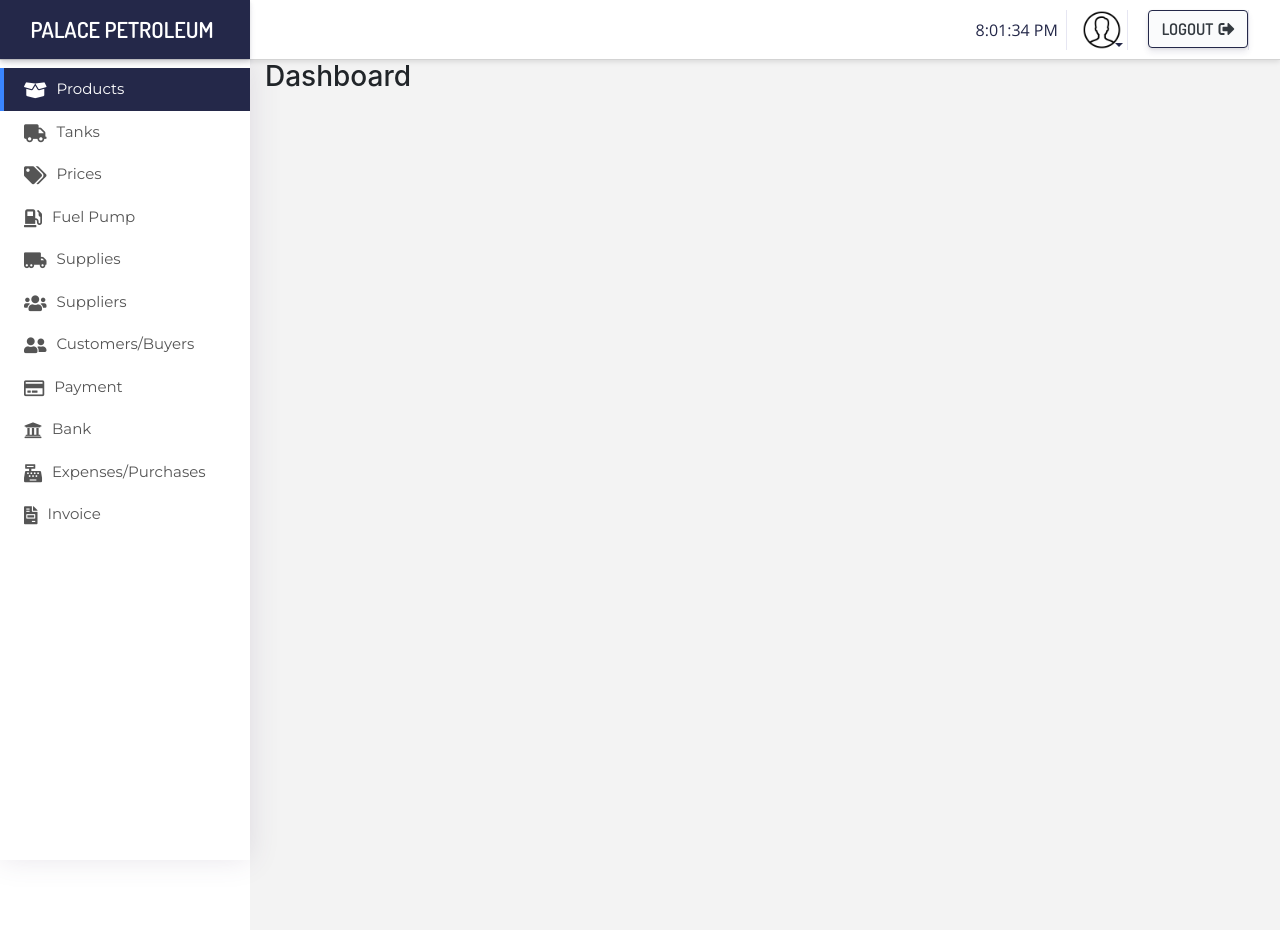
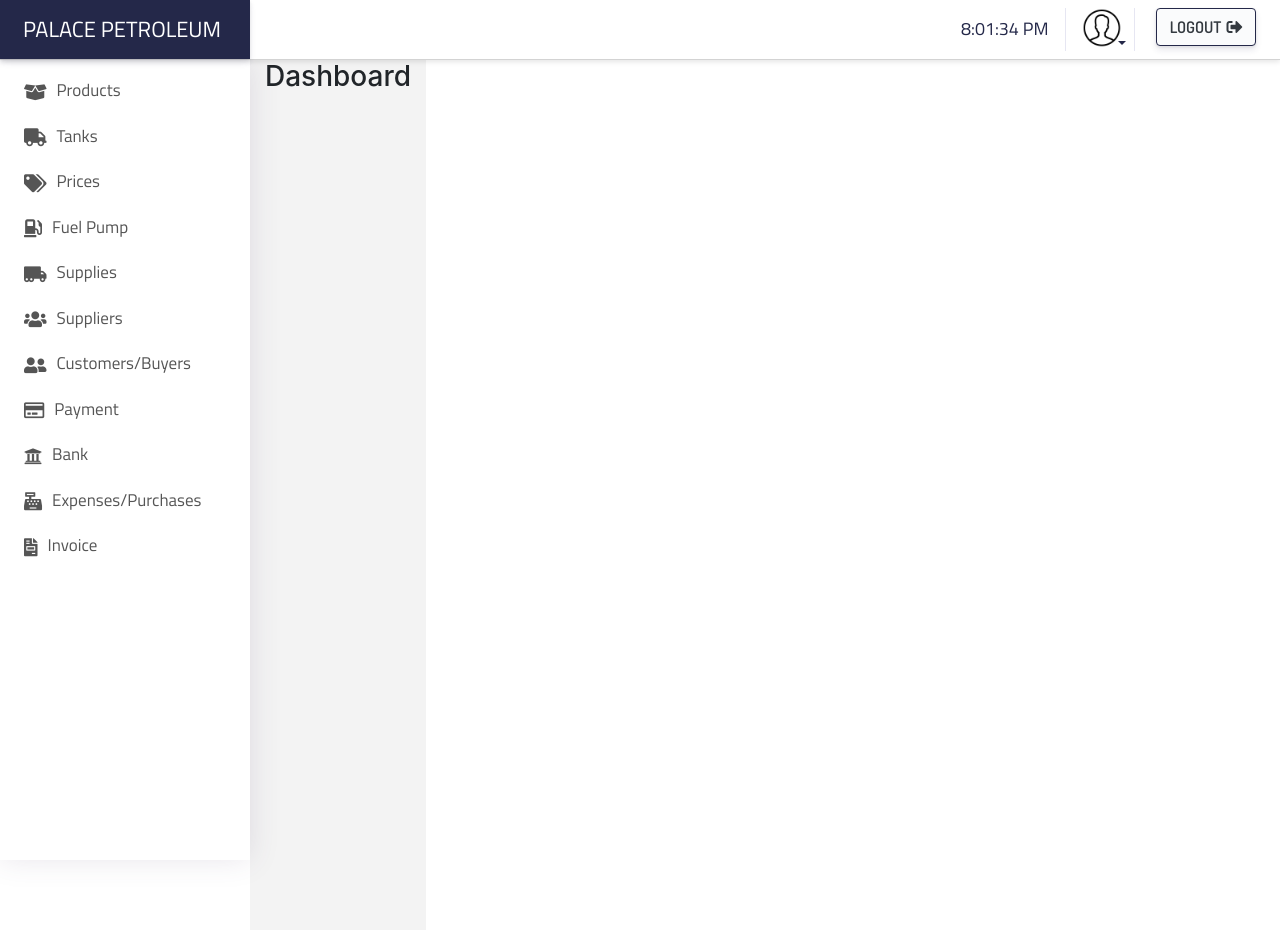
Before and after one commit to EmmanuelJoshua/Inventory-app-php, a PHP site: page /dashboard.php in a window 1280 px wide. Run offline with PHP 8.4, Linux system fonts and the light colour scheme; some libraries are stand-ins or nearby versions.

Commit message:
More changes.

```diff
--- a/app/assets/css-app-files/dashboard.css
+++ b/app/assets/css-app-files/dashboard.css
@@ -1,6 +1,6 @@
 .dashboard-wrapper{
 	z-index: -9999;
-   	position: relative;
+   	position: absolute;
     left: 0;
     margin-top: 60px !important;
     margin-left: 250px;
--- a/app/assets/css-app-files/header.css
+++ b/app/assets/css-app-files/header.css
@@ -54,6 +54,7 @@
 }
 
 .navbar-brand{
+	font-family: 'Titillium Web';
 	display: inline-block;
     margin-right: 1rem;
     line-height: inherit;
@@ -67,8 +68,11 @@
 .nav-user-img img{
 	width: 40px;
 	height: 40px;
-	margin-right: 15px;
-	/*margin-left: 10px;*/
+}
+
+.dropdown-menu .dropdown-item i{
+	color: #242849;
+	/*font-family: Dosis !important;*/
 }
 
  .dropdown-toggle::after {
@@ -76,7 +80,7 @@
     display: inline-block;
     width: 0;
     height: 0;
-    margin-left: -1.4em !important;
+    margin-left: -0.5em !important;
     vertical-align: -0.8em !important;
     content: "";
     border-top: 0.3em solid;
@@ -87,7 +91,6 @@
 
 .navbar-right-top .nav-item {
     border-right: 1px solid #e6e6f2;
-    margin-right: 15px;
 }
 
 .navbar-right-top .nav-item .nav-link {
@@ -96,7 +99,8 @@
 }
 
 #timeSpan{
-	font-family: Open Sans;
+	font-family: 'Titillium Web';
+	font-size: 1.12em;
 	color: #242849 !important;
 }
 
--- a/app/assets/css-app-files/login.css
+++ b/app/assets/css-app-files/login.css
@@ -18,10 +18,11 @@ body, html {
 }
 
 .navbar-right .btn{
+	border: 1px solid #242849;
 	border-radius: .25rem;
 	box-shadow: 0 4px 6px rgba(50, 50, 93, .11), 0 1px 3px rgba(0, 0, 0, .08);
 	width: 100px !important;
-    height: 40px;
+    height: 38px;
     text-transform: uppercase;
     font-weight: 500;
 	color: #343a40 !important;
@@ -31,7 +32,6 @@ body, html {
 
 .navbar-right .btn:hover{
 	background-color: #0069D9;
-	border: 1.5px solid #fff;
 	color: #fff !important;
 }
 
--- a/app/assets/css-app-files/sideNav.css
+++ b/app/assets/css-app-files/sideNav.css
@@ -19,18 +19,19 @@
     margin-left: 20px;
     text-align: center;
     vertical-align: middle;
+    transition: all 0.4s ease-in-out;
+}
+
+.nav-left-sidebar .nav-item a:hover{
+	color: #242849 !important;
 }
 
 .nav-left-sidebar .nav-item a{
 	display: block;
     color: #555;
-    font-family: montserrat;
-    font-size: 15px;
+    font-family: 'Titillium Web';
+    font-size: 17px;
     padding: 10px 0;
-
-}
-
-.nav-left-sidebar .nav-items:hover a,i{
 
 }
 
--- a/app/dashboard.php
+++ b/app/dashboard.php
@@ -13,8 +13,7 @@
 		<!-- Website Stylesheet -->
 		<link rel="stylesheet" href="../app/assets/css-app-files/dashboard.css">
 		<!-- Font CDN -->
-		<link href="https://fonts.googleapis.com/css?family=Montserrat" rel="stylesheet">
-		<link href="https://fonts.googleapis.com/css?family=Open+Sans" rel="stylesheet">
+		<link href="https://fonts.googleapis.com/css?family=Titillium+Web" rel="stylesheet">
 		<link href="https://fonts.googleapis.com/css?family=Dosis:600" rel="stylesheet">
 		<!-- Font Awesome CDN -->
 		<link rel="stylesheet" href="https://use.fontawesome.com/releases/v5.8.1/css/all.css" integrity="sha384-50oBUHEmvpQ+1lW4y57PTFmhCaXp0ML5d60M1M7uH2+nqUivzIebhndOJK28anvf" crossorigin="anonymous">
@@ -26,4 +25,7 @@
 			</div>
 		</div>
 	</body>
+	<script src="https://code.jquery.com/jquery-3.3.1.slim.min.js" integrity="sha384-q8i/X+965DzO0rT7abK41JStQIAqVgRVzpbzo5smXKp4YfRvH+8abtTE1Pi6jizo" crossorigin="anonymous"></script>
+<script src="https://cdnjs.cloudflare.com/ajax/libs/popper.js/1.14.7/umd/popper.min.js" integrity="sha384-UO2eT0CpHqdSJQ6hJty5KVphtPhzWj9WO1clHTMGa3JDZwrnQq4sF86dIHNDz0W1" crossorigin="anonymous"></script>
+<script src="https://stackpath.bootstrapcdn.com/bootstrap/4.3.1/js/bootstrap.min.js" integrity="sha384-JjSmVgyd0p3pXB1rRibZUAYoIIy6OrQ6VrjIEaFf/nJGzIxFDsf4x0xIM+B07jRM" crossorigin="anonymous"></script>
 </html>
--- a/app/includes/header.php
+++ b/app/includes/header.php
@@ -1,7 +1,6 @@
 <!DOCTYPE html>
 <html>
   <head>
-    <!-- <base href="../"> -->
     <title>Home | Palace Petroleum</title>
     <meta name="viewport" content="width=device-width, initial-scale=1.0">
     <!-- Website Icon -->
@@ -10,34 +9,29 @@
     <link rel="stylesheet" href="../app/assets/libraries/css-libs/bootstrap.css">
     <!-- Website Stylesheet -->
     <link rel="stylesheet" href="../app/assets/css-app-files/header.css">
-    <!-- Font CDN -->
-    <link href="https://fonts.googleapis.com/css?family=Pacifico" rel="stylesheet">
-    <!-- Font Awesome CDN -->
-    <link rel="stylesheet" href="https://use.fontawesome.com/releases/v5.8.1/css/all.css" integrity="sha384-50oBUHEmvpQ+1lW4y57PTFmhCaXp0ML5d60M1M7uH2+nqUivzIebhndOJK28anvf" crossorigin="anonymous">
   </head>
   <body onload="displayTime();">
     <div class="dashboard-main-wrapper">
       <div class="dashboard-header">
         <nav class="navbar navbar-expand bg-white fixed-top">
           <div class="header-wrapper">
-            <a class="navbar-brand" href="#" style="font-family: Dosis">Palace Petroleum</a>
+            <a class="navbar-brand" href="#">Palace Petroleum</a>
           </div>
           <div class=" navbar-collapse">
             <ul class="navbar-nav ml-auto navbar-right-top">
-              <li class="nav-item">
+              <li class="nav-item mr-3 pr-2">
                 <span class="nav-link" id="timeSpan"></span>
               </li>
-              <li class="nav-item nav-user dropdown show">
+              <li class="nav-item nav-user dropdown show mr-3 pr-2">
                 <a class="nav-user-img dropdown-toggle" href="#" role="button" id="dropdownMenuLink" data-toggle="dropdown" aria-haspopup="true" aria-expanded="false">
                   <img src="../app/assets/images/icons8-male-user-50.png">
                 </a>
                 <div class="dropdown-menu" aria-labelledby="dropdownMenuLink">
-                  <a class="dropdown-item" href="#">Action</a>
-                  <a class="dropdown-item" href="#">Another action</a>
-                  <a class="dropdown-item" href="#">Something else here</a>
+                  <a class="dropdown-item" href="#" style="font-family: 'Titillium Web'">View Admin<i class="fas fa-user-cog ml-2"></i></a>
+                  <a class="dropdown-item" href="#" style="font-family: 'Titillium Web'">Add Admin<i class="fas fa-user-plus ml-3"></i></a>
                 </div>
               </li>
-              <li class="nav-item notification">
+              <li class="nav-item pr-2" style="border: none;">
                 <a class="btn btn-primary" href="#">Logout<i class="fas fa-sign-out-alt"></i></a>
               </li>
             </ul>
--- a/app/includes/sideNavigation.php
+++ b/app/includes/sideNavigation.php
@@ -1,7 +1,6 @@
 <!DOCTYPE html>
 <html>
   <head>
-    <!-- <base href="../"> -->
     <title>Home | Palace Petroleum</title>
     <meta name="viewport" content="width=device-width, initial-scale=1.0">
     <!-- Website Icon -->
@@ -10,17 +9,13 @@
     <link rel="stylesheet" href="../app/assets/libraries/css-libs/bootstrap.css">
     <!-- Website Stylesheet -->
     <link rel="stylesheet" href="../app/assets/css-app-files/sideNav.css">
-    <!-- Font CDN -->
-    <link href="https://fonts.googleapis.com/css?family=Pacifico" rel="stylesheet">
-    <!-- Font Awesome CDN -->
-    <link rel="stylesheet" href="https://use.fontawesome.com/releases/v5.8.1/css/all.css" integrity="sha384-50oBUHEmvpQ+1lW4y57PTFmhCaXp0ML5d60M1M7uH2+nqUivzIebhndOJK28anvf" crossorigin="anonymous">
   </head>
   <body>
     <div class="nav-left-sidebar sidebar-dark">
         <nav class="navbar-white bg-transparent">
             <ul class="navbar-nav flex-column pt-2">
               <li class="nav-item ">
-                <a class="nav-link active" href="#"><i class="fas fa-box-open"></i><span>Products</span></a>
+                <a class="nav-link" href="#"><i class="fas fa-box-open"></i><span>Products</span></a>
               </li>
               <li class="nav-item">
                 <a class="nav-link" href="#"><i class="fas fa-truck"></i><span>Tanks</span></a>
--- a/app/index.php
+++ b/app/index.php
@@ -15,6 +15,7 @@
 		<link rel="stylesheet" href="../app/assets/css-app-files/login.css">
 		<!-- Font CDN -->
 		<link href="https://fonts.googleapis.com/css?family=Pacifico" rel="stylesheet">
+		<link href="https://fonts.googleapis.com/css?family=Dosis:600" rel="stylesheet">
 		<!-- Font Awesome CDN -->
 		<link rel="stylesheet" href="https://use.fontawesome.com/releases/v5.8.1/css/all.css" integrity="sha384-50oBUHEmvpQ+1lW4y57PTFmhCaXp0ML5d60M1M7uH2+nqUivzIebhndOJK28anvf" crossorigin="anonymous">
 	</head>
```
